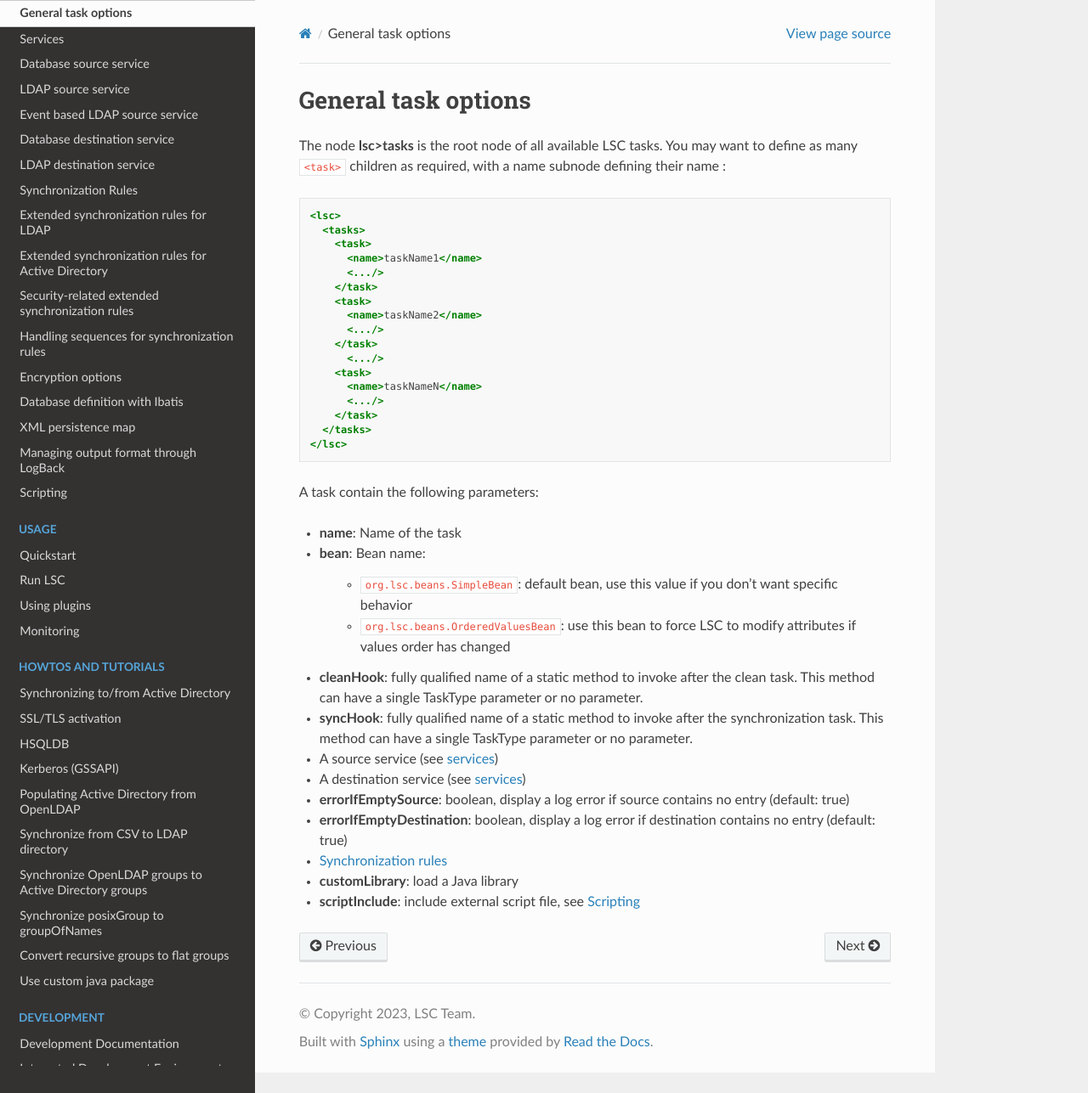
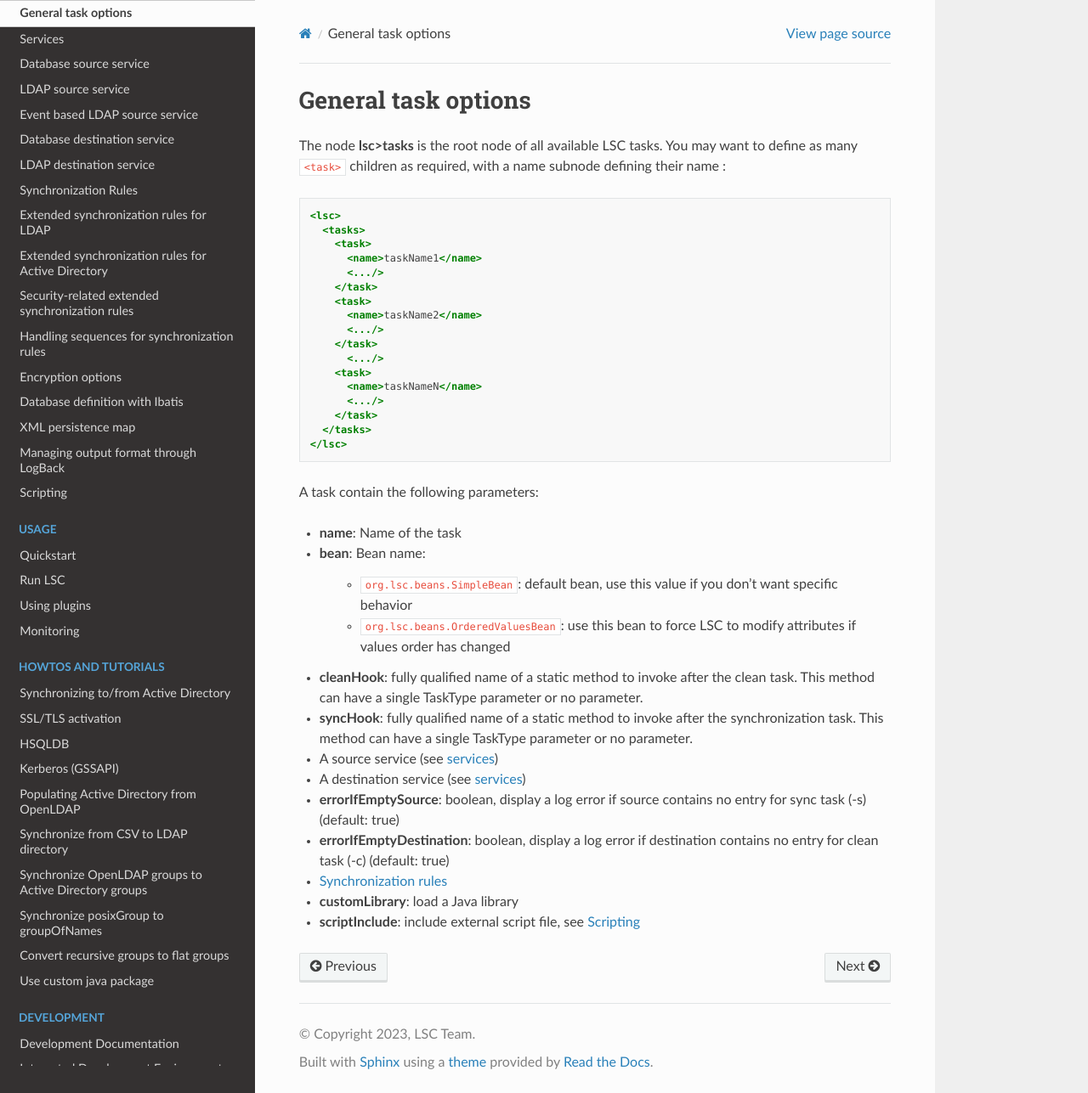
Before and after one commit to lsc-project/documentation, a Sphinx documentation site: the page built from source/tasks.rst, in a window 1280 px wide and 1287 px high. Shown: the whole window at 85% size. Built offline with Sphinx 7.4.7 and the Read the Docs theme 3.1.0, drawn with Linux system fonts in a browser that asks for light colours.

Commit message:
add small precision on errorIfEmptySource and errorIfEmptyDestination options

```diff
--- a/source/tasks.rst
+++ b/source/tasks.rst
@@ -36,8 +36,8 @@ A task contain the following parameters:
 * **syncHook**: fully qualified name of a static method to invoke after the synchronization task. This method can have a single TaskType parameter or no parameter.
 * A source service (see :doc:`services <services>`)
 * A destination service (see :doc:`services <services>`)
-* **errorIfEmptySource**: boolean, display a log error if source contains no entry (default: true)
-* **errorIfEmptyDestination**: boolean, display a log error if destination contains no entry (default: true)
+* **errorIfEmptySource**: boolean, display a log error if source contains no entry for sync task (-s) (default: true)
+* **errorIfEmptyDestination**: boolean, display a log error if destination contains no entry for clean task (-c) (default: true)
 * :doc:`Synchronization rules <syncrules>`
 * **customLibrary**: load a Java library
 * **scriptInclude**: include external script file, see :doc:`Scripting <scripting>`
```
